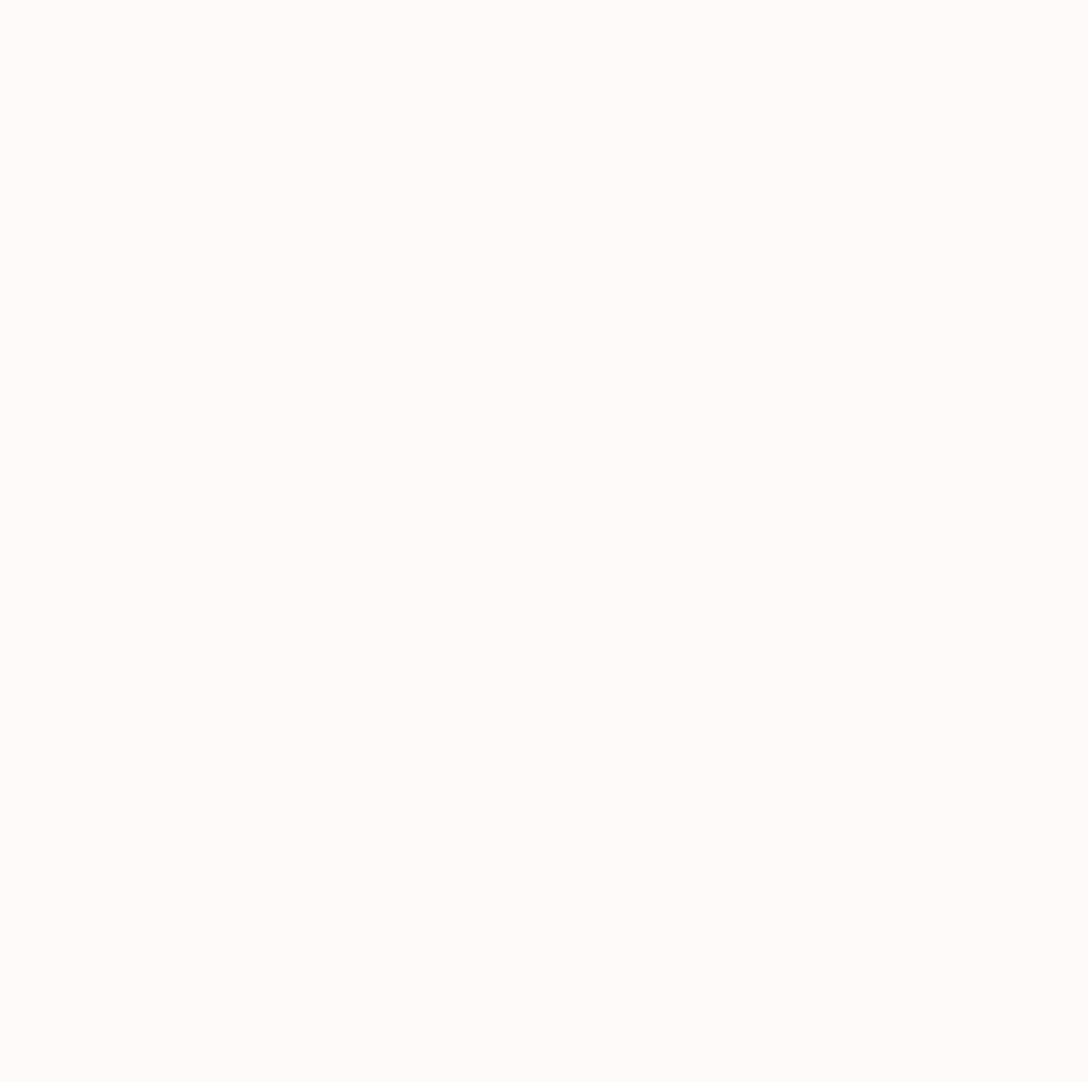
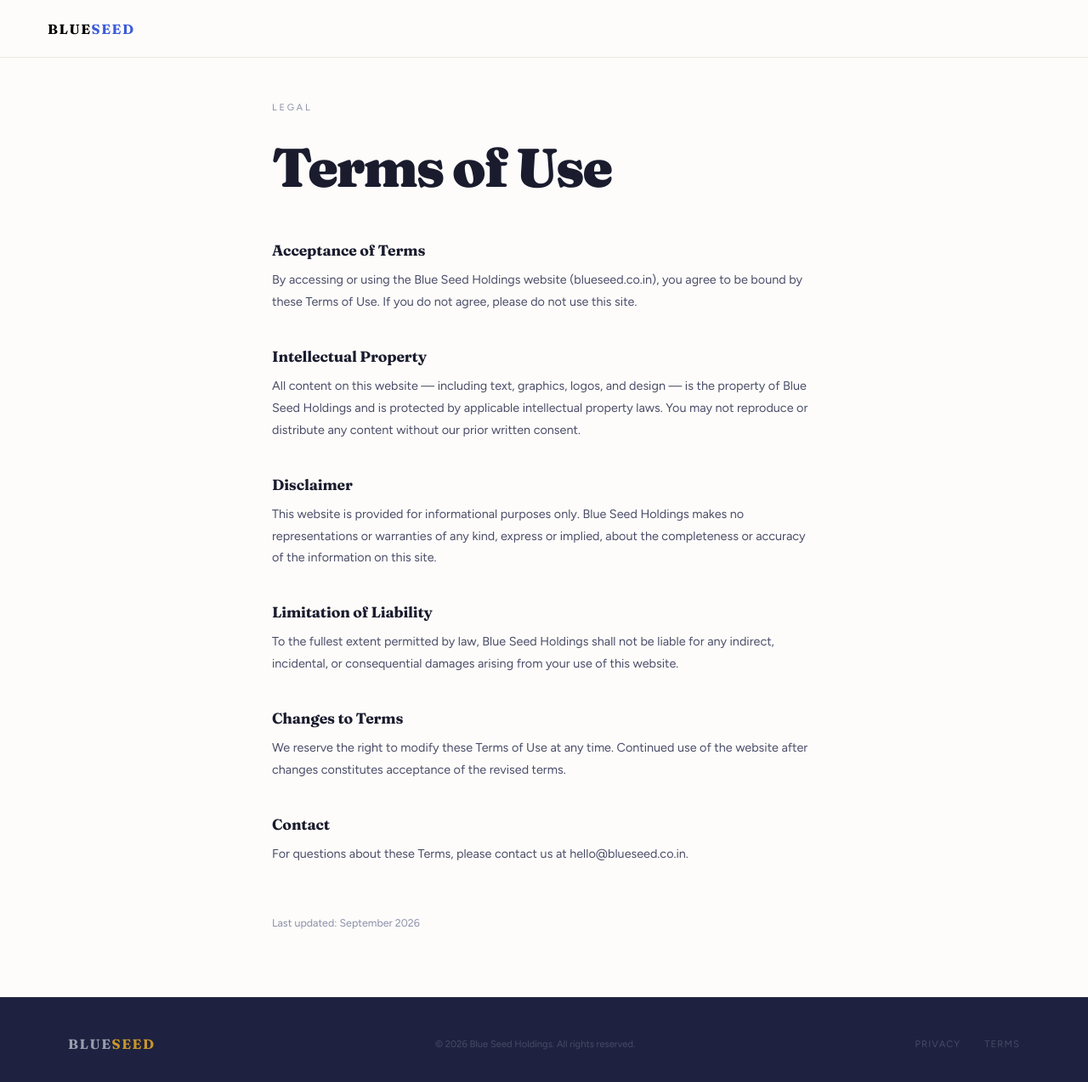
Before and after one commit to zeroempty-dev/blueseed-web, a React (Create React App) app: page /terms in a window 1280 px wide. Before the commit this address had no page. Shown: the top 1274 px of the page at 85% size. Before the commit the page ends 800 px from the top, so only its background shows below. Built offline with nearby package versions, Linux system fonts and the light colour scheme.

Commit message:
Fix site issues for AWS startup application
- Add /privacy and /terms pages with proper content and routes
- Add Team link to Navbar
- Fix ZeroEmpty card button — now links to zeroempty.in
- Fix copyright year 2024 → 2026
- Fix email domain blueseed.co → blueseed.co.in across all pages

```diff
--- a/src/App.js
+++ b/src/App.js
@@ -2,6 +2,8 @@ import React from 'react';
 import { BrowserRouter, Routes, Route } from 'react-router-dom';
 import Home from './pages/Home';
 import Team from './pages/Team';
+import PrivacyPage from './pages/PrivacyPage';
+import TermsPage from './pages/TermsPage';
 
 export default function App() {
   return (
@@ -9,6 +11,8 @@ export default function App() {
       <Routes>
         <Route path="/" element={<Home />} />
         <Route path="/team" element={<Team />} />
+        <Route path="/privacy" element={<PrivacyPage />} />
+        <Route path="/terms" element={<TermsPage />} />
       </Routes>
     </BrowserRouter>
   );
--- a/src/components/Navbar.jsx
+++ b/src/components/Navbar.jsx
@@ -48,6 +48,15 @@ export default function Navbar({ forceScrolled = false }) {
           </li>
         ))}
         <li>
+          <Link to="/team" style={{
+            fontSize: '0.78rem', letterSpacing: '0.06em',
+            color: 'var(--ink-soft)', textDecoration: 'none', transition: 'color 0.2s',
+          }}
+          onMouseEnter={e => e.target.style.color = 'var(--ink)'}
+          onMouseLeave={e => e.target.style.color = 'var(--ink-soft)'}
+          >Team</Link>
+        </li>
+        <li>
           <a href="/#contact" style={{
             padding: '9px 22px', background: 'var(--navy)', color: 'var(--cream)',
             fontSize: '0.74rem', letterSpacing: '0.1em', textDecoration: 'none',
--- a/src/pages/Home.jsx
+++ b/src/pages/Home.jsx
@@ -71,11 +71,11 @@ export default function Home() {
             <p className="cc-desc">Intelligent freight matching and routing — connecting cargo owners with carriers through real-time visibility, smarter capacity utilization, and zero wasted runs.</p>
           </div>
           <div className="cc-right">
-            <button className="cc-link" type="button">
+            <a href="https://zeroempty.in/" target="_blank" rel="noopener noreferrer" className="cc-link">
               <svg width="22" height="22" viewBox="0 0 22 22" fill="none" stroke="currentColor" strokeWidth="1.5">
                 <path d="M4 11h14M11 4l7 7-7 7"/>
               </svg>
-            </button>
+            </a>
           </div>
         </div>
       </section>
@@ -127,8 +127,8 @@ export default function Home() {
             <h2 className="contact-heading reveal rd1">Built for<br/><em>the long game.</em></h2>
             <p className="contact-body reveal rd2">Founders with bold ideas, investors seeking patient returns, potential partners — we want to hear from you.</p>
             <div className="contact-ctas reveal rd2">
-              <a href="mailto:hello@blueseed.co" className="hero-btn-primary">Reach Out</a>
-              <a href="mailto:ventures@blueseed.co" className="hero-btn-ghost">Investor Relations →</a>
+              <a href="mailto:hello@blueseed.co.in" className="hero-btn-primary">Reach Out</a>
+              <a href="mailto:ventures@blueseed.co.in" className="hero-btn-ghost">Investor Relations →</a>
             </div>
           </div>
           <div className="contact-right reveal rd2">
--- /dev/null
+++ b/src/pages/PrivacyPage.jsx
@@ -0,0 +1,57 @@
+import React from 'react';
+import { Link } from 'react-router-dom';
+import '../styles/globals.css';
+
+export default function PrivacyPage() {
+  return (
+    <>
+      <nav style={{
+        position: 'fixed', top: 0, left: 0, right: 0, zIndex: 200,
+        display: 'flex', alignItems: 'center', justifyContent: 'space-between',
+        padding: '0 56px', height: 68,
+        background: 'rgba(253,252,250,0.95)',
+        borderBottom: '1px solid var(--cream-dk)',
+        backdropFilter: 'blur(16px)',
+      }}>
+        <Link to="/" style={{
+          fontFamily: 'var(--sans)', fontSize: '1rem', fontWeight: 700,
+          letterSpacing: '0.1em', textTransform: 'uppercase',
+          color: '#000', textDecoration: 'none',
+        }}>
+          Blue<span style={{ color: 'var(--blue)' }}>Seed</span>
+        </Link>
+      </nav>
+
+      <div style={{ paddingTop: 120, paddingBottom: 80, paddingLeft: 80, paddingRight: 80, maxWidth: 800, margin: '0 auto' }}>
+        <p style={{ fontSize: '0.68rem', letterSpacing: '0.26em', textTransform: 'uppercase', color: 'var(--ink-soft)', marginBottom: 24 }}>Legal</p>
+        <h1 style={{ fontFamily: 'var(--sans)', fontSize: 'clamp(2.4rem, 5vw, 4rem)', fontWeight: 800, letterSpacing: '-0.035em', color: 'var(--ink)', marginBottom: 48 }}>Privacy Policy</h1>
+
+        {[
+          { title: 'Information We Collect', body: 'We collect information you provide directly to us, such as when you contact us via email or submit an inquiry through our website. This may include your name, email address, and the content of your message.' },
+          { title: 'How We Use Your Information', body: 'We use the information we collect to respond to your inquiries, communicate with you about our companies and initiatives, and improve our services. We do not sell or share your personal information with third parties for marketing purposes.' },
+          { title: 'Data Retention', body: 'We retain personal information for as long as necessary to fulfil the purposes for which it was collected, or as required by applicable law.' },
+          { title: 'Security', body: 'We implement reasonable technical and organizational measures to protect your personal information against unauthorized access, loss, or misuse.' },
+          { title: 'Contact Us', body: 'If you have questions about this Privacy Policy or our data practices, please contact us at privacy@blueseed.co.in.' },
+        ].map(s => (
+          <div key={s.title} style={{ marginBottom: 40 }}>
+            <h2 style={{ fontFamily: 'var(--sans)', fontSize: '1.1rem', fontWeight: 700, color: 'var(--ink)', marginBottom: 12, letterSpacing: '-0.01em' }}>{s.title}</h2>
+            <p style={{ fontSize: '0.9rem', lineHeight: 1.8, color: 'var(--ink-mid)' }}>{s.body}</p>
+          </div>
+        ))}
+
+        <p style={{ fontSize: '0.78rem', color: 'var(--ink-soft)', marginTop: 60 }}>Last updated: September 2026</p>
+      </div>
+
+      <footer style={{ background: 'var(--navy)', padding: '44px 80px', display: 'flex', alignItems: 'center', justifyContent: 'space-between', borderTop: '1px solid rgba(255,255,255,0.05)' }}>
+        <Link to="/" style={{ fontFamily: 'var(--sans)', fontSize: '1rem', fontWeight: 700, letterSpacing: '0.1em', textTransform: 'uppercase', color: 'rgba(238,238,246,0.6)', textDecoration: 'none' }}>
+          Blue<span style={{ color: 'var(--gold)' }}>Seed</span>
+        </Link>
+        <div style={{ fontSize: '0.7rem', color: 'rgba(238,238,246,0.2)' }}>© 2026 Blue Seed Holdings. All rights reserved.</div>
+        <div style={{ display: 'flex', gap: 28 }}>
+          <Link to="/privacy" style={{ fontSize: '0.7rem', letterSpacing: '0.1em', textTransform: 'uppercase', color: 'rgba(238,238,246,0.2)', textDecoration: 'none' }}>Privacy</Link>
+          <Link to="/terms" style={{ fontSize: '0.7rem', letterSpacing: '0.1em', textTransform: 'uppercase', color: 'rgba(238,238,246,0.2)', textDecoration: 'none' }}>Terms</Link>
+        </div>
+      </footer>
+    </>
+  );
+}
--- a/src/pages/Team.jsx
+++ b/src/pages/Team.jsx
@@ -56,9 +56,9 @@ const ADVISORS = [
 ];
 
 const JOIN_TILES = [
-  { role: 'General Inquiry', type: 'Open Application', href: 'mailto:hello@blueseed.co' },
-  { role: 'Partner / Advisor', type: 'Strategic Role', href: 'mailto:ventures@blueseed.co' },
-  { role: 'Investor Relations', type: 'Capital & Partnerships', href: 'mailto:ventures@blueseed.co' },
+  { role: 'General Inquiry', type: 'Open Application', href: 'mailto:hello@blueseed.co.in' },
+  { role: 'Partner / Advisor', type: 'Strategic Role', href: 'mailto:ventures@blueseed.co.in' },
+  { role: 'Investor Relations', type: 'Capital & Partnerships', href: 'mailto:ventures@blueseed.co.in' },
 ];
 
 export default function Team() {
@@ -140,7 +140,7 @@ export default function Team() {
       {/* FOOTER */}
       <footer className="team-footer">
         <div className="f-logo">Blue<span>Seed</span></div>
-        <div className="f-copy">© 2024 Blue Seed Holdings. All rights reserved.</div>
+        <div className="f-copy">© 2026 Blue Seed Holdings. All rights reserved.</div>
         <div className="f-links">
           <Link to="/">Home</Link>
           <a href="/privacy">Privacy</a>
--- /dev/null
+++ b/src/pages/TermsPage.jsx
@@ -0,0 +1,58 @@
+import React from 'react';
+import { Link } from 'react-router-dom';
+import '../styles/globals.css';
+
+export default function TermsPage() {
+  return (
+    <>
+      <nav style={{
+        position: 'fixed', top: 0, left: 0, right: 0, zIndex: 200,
+        display: 'flex', alignItems: 'center', justifyContent: 'space-between',
+        padding: '0 56px', height: 68,
+        background: 'rgba(253,252,250,0.95)',
+        borderBottom: '1px solid var(--cream-dk)',
+        backdropFilter: 'blur(16px)',
+      }}>
+        <Link to="/" style={{
+          fontFamily: 'var(--sans)', fontSize: '1rem', fontWeight: 700,
+          letterSpacing: '0.1em', textTransform: 'uppercase',
+          color: '#000', textDecoration: 'none',
+        }}>
+          Blue<span style={{ color: 'var(--blue)' }}>Seed</span>
+        </Link>
+      </nav>
+
+      <div style={{ paddingTop: 120, paddingBottom: 80, paddingLeft: 80, paddingRight: 80, maxWidth: 800, margin: '0 auto' }}>
+        <p style={{ fontSize: '0.68rem', letterSpacing: '0.26em', textTransform: 'uppercase', color: 'var(--ink-soft)', marginBottom: 24 }}>Legal</p>
+        <h1 style={{ fontFamily: 'var(--sans)', fontSize: 'clamp(2.4rem, 5vw, 4rem)', fontWeight: 800, letterSpacing: '-0.035em', color: 'var(--ink)', marginBottom: 48 }}>Terms of Use</h1>
+
+        {[
+          { title: 'Acceptance of Terms', body: 'By accessing or using the Blue Seed Holdings website (blueseed.co.in), you agree to be bound by these Terms of Use. If you do not agree, please do not use this site.' },
+          { title: 'Intellectual Property', body: 'All content on this website — including text, graphics, logos, and design — is the property of Blue Seed Holdings and is protected by applicable intellectual property laws. You may not reproduce or distribute any content without our prior written consent.' },
+          { title: 'Disclaimer', body: 'This website is provided for informational purposes only. Blue Seed Holdings makes no representations or warranties of any kind, express or implied, about the completeness or accuracy of the information on this site.' },
+          { title: 'Limitation of Liability', body: 'To the fullest extent permitted by law, Blue Seed Holdings shall not be liable for any indirect, incidental, or consequential damages arising from your use of this website.' },
+          { title: 'Changes to Terms', body: 'We reserve the right to modify these Terms of Use at any time. Continued use of the website after changes constitutes acceptance of the revised terms.' },
+          { title: 'Contact', body: 'For questions about these Terms, please contact us at hello@blueseed.co.in.' },
+        ].map(s => (
+          <div key={s.title} style={{ marginBottom: 40 }}>
+            <h2 style={{ fontFamily: 'var(--sans)', fontSize: '1.1rem', fontWeight: 700, color: 'var(--ink)', marginBottom: 12, letterSpacing: '-0.01em' }}>{s.title}</h2>
+            <p style={{ fontSize: '0.9rem', lineHeight: 1.8, color: 'var(--ink-mid)' }}>{s.body}</p>
+          </div>
+        ))}
+
+        <p style={{ fontSize: '0.78rem', color: 'var(--ink-soft)', marginTop: 60 }}>Last updated: September 2026</p>
+      </div>
+
+      <footer style={{ background: 'var(--navy)', padding: '44px 80px', display: 'flex', alignItems: 'center', justifyContent: 'space-between', borderTop: '1px solid rgba(255,255,255,0.05)' }}>
+        <Link to="/" style={{ fontFamily: 'var(--sans)', fontSize: '1rem', fontWeight: 700, letterSpacing: '0.1em', textTransform: 'uppercase', color: 'rgba(238,238,246,0.6)', textDecoration: 'none' }}>
+          Blue<span style={{ color: 'var(--gold)' }}>Seed</span>
+        </Link>
+        <div style={{ fontSize: '0.7rem', color: 'rgba(238,238,246,0.2)' }}>© 2026 Blue Seed Holdings. All rights reserved.</div>
+        <div style={{ display: 'flex', gap: 28 }}>
+          <Link to="/privacy" style={{ fontSize: '0.7rem', letterSpacing: '0.1em', textTransform: 'uppercase', color: 'rgba(238,238,246,0.2)', textDecoration: 'none' }}>Privacy</Link>
+          <Link to="/terms" style={{ fontSize: '0.7rem', letterSpacing: '0.1em', textTransform: 'uppercase', color: 'rgba(238,238,246,0.2)', textDecoration: 'none' }}>Terms</Link>
+        </div>
+      </footer>
+    </>
+  );
+}
```
